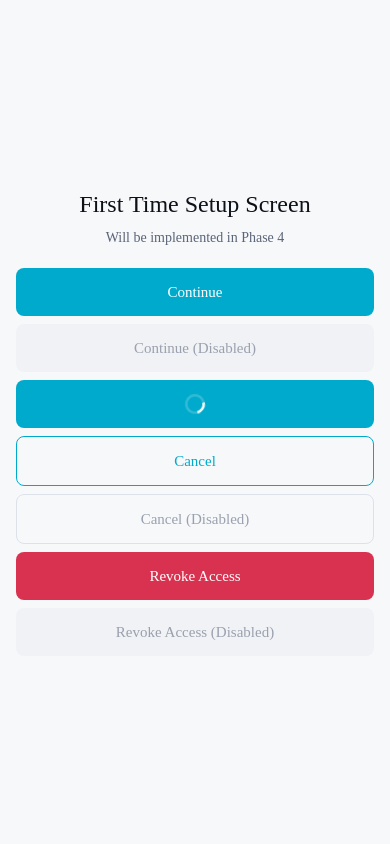
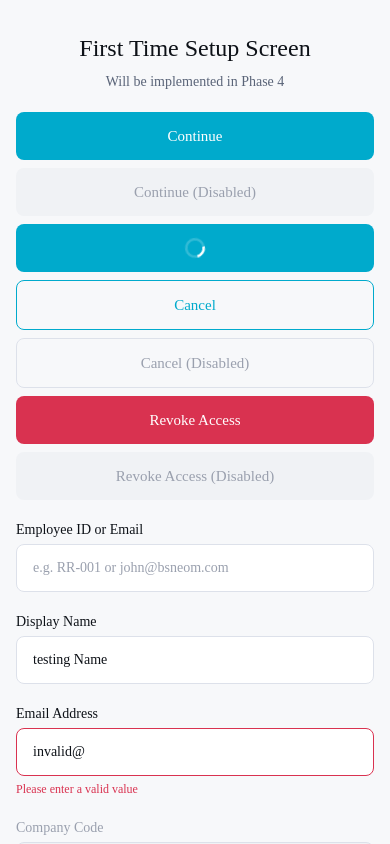
Before and after one commit to Rashmiya/SecureSyncMobileApplication, a React Native app: screen /FirstTimeSetup in a window 390 px wide. Built offline with nearby package versions, Linux system fonts and the light colour scheme.

Commit message:
feat(design-system): add TextInput with default, focused, error, disabled states and KeyboardAvoidingView

```diff
--- /dev/null
+++ b/src/components/inputs/TextInput.tsx
@@ -0,0 +1,115 @@
+import React, { useState } from "react";
+import {
+  View,
+  Text,
+  TextInput as RNTextInput,
+  StyleSheet,
+  ViewStyle,
+  KeyboardTypeOptions,
+} from "react-native";
+import { colors, typography, spacing, radius } from "../../theme";
+
+interface TextInputProps {
+  label: string;
+  value: string;
+  onChangeText: (text: string) => void;
+  placeholder?: string;
+  errorMessage?: string;
+  disabled?: boolean;
+  secureTextEntry?: boolean;
+  keyboardType?: KeyboardTypeOptions;
+  autoCapitalize?: "none" | "sentences" | "words" | "characters";
+  maxLength?: number;
+  testID?: string;
+  style?: ViewStyle;
+}
+
+export const TextInput: React.FC<TextInputProps> = ({
+  label,
+  value,
+  onChangeText,
+  placeholder,
+  errorMessage,
+  disabled = false,
+  secureTextEntry = false,
+  keyboardType = "default",
+  autoCapitalize = "none",
+  maxLength,
+  testID,
+  style,
+}) => {
+  // Tracks whether user is actively typing
+  const [isFocused, setIsFocused] = useState(false);
+
+  // Derive the current visual state (disabled wins over error)
+  const getBorderColor = () => {
+    if (disabled) return colors.border.default;
+    if (errorMessage) return colors.semantic.danger;
+    if (isFocused) return colors.brand.primary;
+    return colors.border.default;
+  };
+
+  return (
+    <View style={[styles.container, style]}>
+      <Text style={[styles.label, disabled && styles.labelDisabled]}>
+        {label}
+      </Text>
+
+      {/* Input Field */}
+      <RNTextInput
+        value={value}
+        onChangeText={onChangeText}
+        placeholder={placeholder}
+        placeholderTextColor={colors.text.tertiary}
+        editable={!disabled}
+        secureTextEntry={secureTextEntry}
+        keyboardType={keyboardType}
+        autoCapitalize={autoCapitalize}
+        maxLength={maxLength}
+        testID={testID}
+        onFocus={() => setIsFocused(true)}
+        onBlur={() => setIsFocused(false)}
+        style={[
+          styles.input,
+          { borderColor: getBorderColor() },
+          disabled && styles.inputDisabled,
+        ]}
+      />
+
+      {/* Error Message */}
+      {errorMessage && <Text style={styles.errorMessage}>{errorMessage}</Text>}
+    </View>
+  );
+};
+
+const styles = StyleSheet.create({
+  container: {
+    width: "100%",
+  },
+  label: {
+    ...typography.bodyMedium,
+    color: colors.text.primary,
+    marginBottom: spacing.xs,
+  },
+  labelDisabled: {
+    color: colors.text.tertiary,
+  },
+  input: {
+    height: spacing.touch,
+    backgroundColor: colors.background.surface,
+    borderWidth: 1.5,
+    borderRadius: radius.md,
+    paddingHorizontal: spacing.lg,
+    ...typography.body,
+    color: colors.text.primary,
+  },
+  inputDisabled: {
+    backgroundColor: colors.background.input,
+    color: colors.text.tertiary,
+  },
+  errorMessage: {
+    ...typography.bodySm,
+    color: colors.semantic.danger,
+    marginTop: spacing.xs,
+  },
+});
--- a/src/features/auth/screens/FirstTimeSetupScreen.tsx
+++ b/src/features/auth/screens/FirstTimeSetupScreen.tsx
@@ -1,5 +1,13 @@
 import React from "react";
-import { View, Text, StyleSheet } from "react-native";
+import { useState } from "react";
+import {
+  View,
+  Text,
+  StyleSheet,
+  ScrollView,
+  KeyboardAvoidingView,
+  Platform,
+} from "react-native";
 import { colors } from "../../../theme/colors";
 import { typography } from "../../../theme/typography";
 import { spacing } from "../../../theme/spacing";
@@ -8,22 +16,33 @@ import {
   SecondaryButton,
   DangerButton,
 } from "../../../components/buttons";
+import { TextInput } from "../../../components/inputs";
 
 export const FirstTimeSetupScreen = () => {
+  //TODO:- Implement the actual logic and state management
+  const [value1, setValue1] = useState("");
+  const [value2, setValue2] = useState("testing Name");
+  const [value3, setValue3] = useState("invalid@");
+  const [value4, setValue4] = useState("SS-CORP");
+
   return (
-    <View style={styles.container}>
+    <KeyboardAvoidingView
+      style={styles.keyboardAvoid}
+      behavior={Platform.OS === "ios" ? "padding" : "height"}
+    >
+      <ScrollView
+        style={styles.scroll}
+        contentContainerStyle={styles.container}
+      >
         <Text style={styles.title}>First Time Setup Screen</Text>
         <Text style={styles.subtitle}>Will be implemented in Phase 4</Text>
-
         {/* ──TODO:- PrimaryButton Test (FE-20)*/}
-
         {/* State 1 — Default */}
         <PrimaryButton
           title="Continue"
           onPress={() => console.log("tapped")}
           style={{ marginTop: spacing.xl }}
         />
-
         {/* State 2 — Disabled */}
         <PrimaryButton
           title="Continue (Disabled)"
@@ -31,7 +50,6 @@ export const FirstTimeSetupScreen = () => {
           disabled
           style={{ marginTop: spacing.sm }}
         />
-
         {/* State 3 — Loading */}
         <PrimaryButton
           title="Continue (Loading)"
@@ -39,14 +57,12 @@ export const FirstTimeSetupScreen = () => {
           loading
           style={{ marginTop: spacing.sm }}
         />
-
         {/* State 4 — Secondary , Default */}
         <SecondaryButton
           title="Cancel"
           onPress={() => console.log("secondary tapped")}
           style={{ marginTop: spacing.sm }}
         />
-
         {/* State 5 — Secondary , Disabled */}
         <SecondaryButton
           title="Cancel (Disabled)"
@@ -54,14 +70,12 @@ export const FirstTimeSetupScreen = () => {
           disabled
           style={{ marginTop: spacing.sm }}
         />
-
         {/* State 6 — Danger , Default */}
         <DangerButton
           title="Revoke Access"
           onPress={() => console.log("danger tapped")}
           style={{ marginTop: spacing.sm }}
         />
-
         {/* State 7 — Danger , Disabled */}
         <DangerButton
           title="Revoke Access (Disabled)"
@@ -69,17 +83,57 @@ export const FirstTimeSetupScreen = () => {
           disabled
           style={{ marginTop: spacing.sm }}
         />
-    </View>
+        {/* ── TODO:- TextInput Tests (FE-22)*/}
+        {/* State 1 — Default */}
+        <TextInput
+          label="Employee ID or Email"
+          value={value1}
+          onChangeText={setValue1}
+          placeholder="e.g. RR-001 or john@bsneom.com"
+          style={{ marginTop: spacing.xl }}
+        />
+        {/* State 2 — Focused */}
+        <TextInput
+          label="Display Name"
+          value={value2}
+          onChangeText={setValue2}
+          placeholder="Enter your name"
+          style={{ marginTop: spacing.xl }}
+        />
+        {/* State 3 — Error */}
+        <TextInput
+          label="Email Address"
+          value={value3}
+          onChangeText={setValue3}
+          placeholder="Enter your email"
+          errorMessage="Please enter a valid value"
+          style={{ marginTop: spacing.xl }}
+        />
+        {/* State 4 — Disabled */}
+        <TextInput
+          label="Company Code"
+          value={value4}
+          onChangeText={setValue4}
+          placeholder="Enter company code"
+          disabled
+          style={{ marginTop: spacing.xl }}
+        />
+      </ScrollView>
+    </KeyboardAvoidingView>
   );
 };
 
 const styles = StyleSheet.create({
+  keyboardAvoid: {
+    flex: 1,
+  },
   container: {
-    flex: 1,
     backgroundColor: colors.background.page,
     justifyContent: "center",
     alignItems: "center",
     padding: spacing.lg,
+    paddingTop: spacing["3xl"],
+    paddingBottom: spacing["3xl"],
   },
   title: {
     ...typography.h1,
@@ -90,4 +144,8 @@ const styles = StyleSheet.create({
     ...typography.body,
     color: colors.text.secondary,
   },
+  scroll: {
+    flex: 1,
+    backgroundColor: colors.background.page,
+  },
 });
```
Lines whose indentation alone changed are shown as unchanged.
